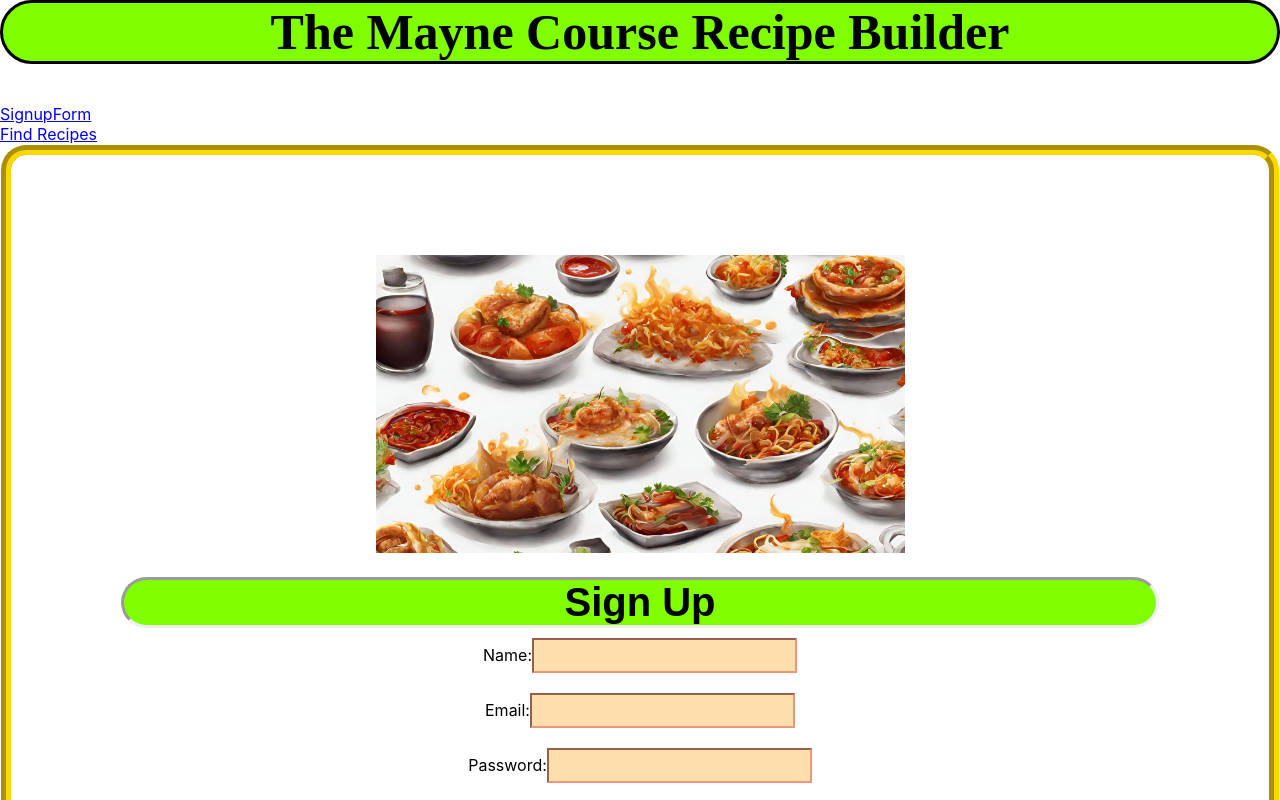
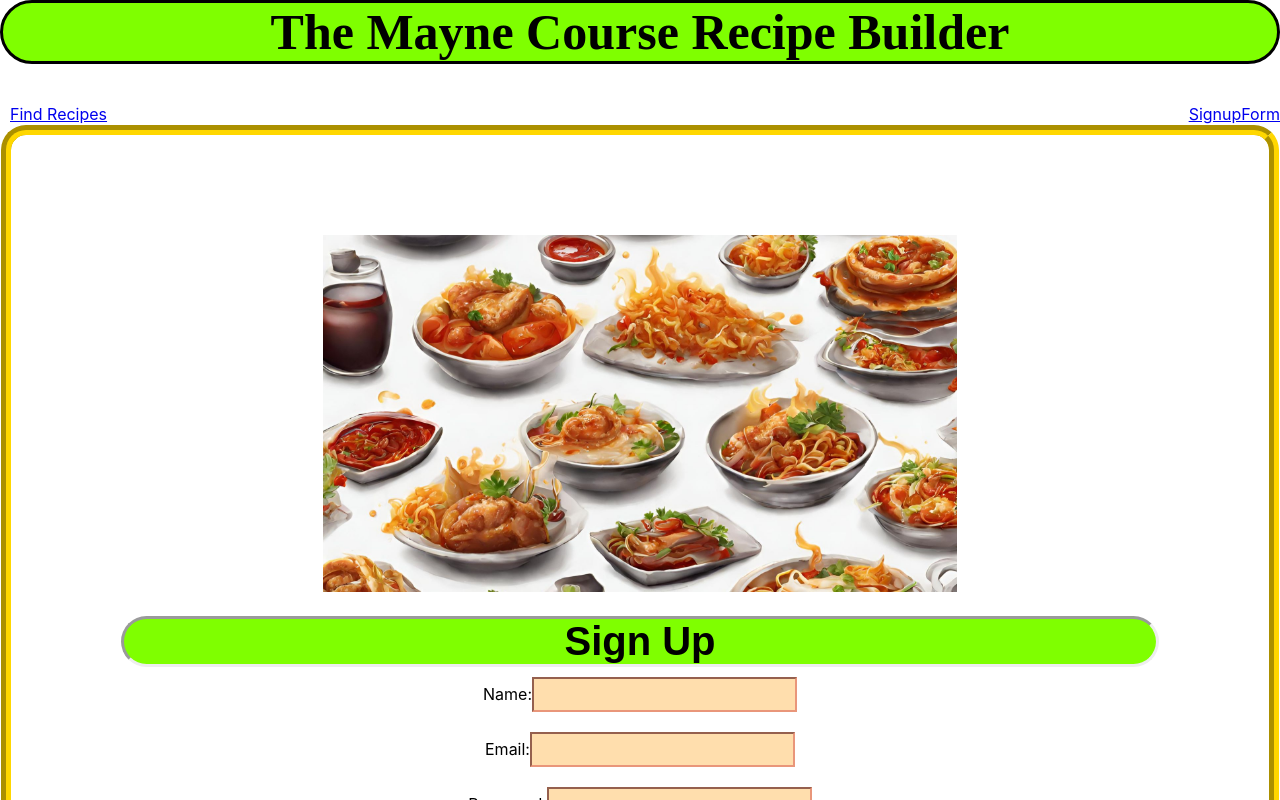
Before and after one commit to Tre50/frontend-react, a React (Create React App) app: page /SignupForm in a window 1280 px wide. Shown: the top 800 px of the page. Built offline with nearby package versions, Linux system fonts and the light colour scheme.

Commit message:
presentation ready

```diff
--- a/src/App.css
+++ b/src/App.css
@@ -87,7 +87,7 @@ input {
 
 
 textarea {
-
+    text-align: center;
     font-size: 20px;
     font-weight:bolder;
     padding: 4px;
@@ -95,3 +95,20 @@ textarea {
     background-color:navajowhite;
     font-family: monospace;
 }
+
+center-container {
+    display: flex;
+    justify-content: center;
+    align-items: center;
+    height: 100vh; }
+
+.signup-form {
+
+    text-align: center;
+}
+.form-group {
+
+    display: flex;
+    align-items: center;
+    margin-bottom: 10px;
+}
--- a/src/components/Header.js
+++ b/src/components/Header.js
@@ -1,34 +1,38 @@
-import { useEffect, useState } from "react"
-import React from "react"
+import { useEffect, useState } from "react";
+import React from "react";
 
-export default function Header(){
-  const [loggedIn, setLoggedIn] = useState(false)
+export default function Header() {
+  const [loggedIn, setLoggedIn] = useState(false);
 
   useEffect(() => {
-    const userLS = localStorage.getItem('myUser')
+    const userLS = localStorage.getItem("myUser");
 
-    if(userLS) setLoggedIn(true)
-  },[])
+    if (userLS) setLoggedIn(true);
+  }, []);
 
   return (
-
-    <div >
-      <br></br>
-      <br></br>
-      <nav >
-        <ul>
-          {/* <li >
-            <a  href="/Home">Welcome To The Mayne Course Recipe Builder </a>
+    <div>
+      <br />
+      <br />
+      <nav style={{ display: "flex", justifyContent: "space-between" }}>
+        <ul style={{ listStyle: "none", display: "flex", alignItems: "center" }}>
+          {/* <li>
+            <a href="/Home">Welcome To The Mayne Course Recipe Builder </a>
           </li> */}
-          {!loggedIn &&
-              <div >
-                <li ><a href="/signupform">SignupForm</a></li>
-                <li><a href ="/recipe">Find Recipes</a></li>
-                {/* <button  type="submit" style={{backgroundColor:'skyblue'}}>Signup</button>     */}
-              </div>
-          }
+          {!loggedIn && (
+            <div style={{ display: "flex" }}>
+              <li style={{ margin: "0 10px" }}>
+                <a href="/recipe">Find Recipes</a>
+              </li>
+            </div>
+          )}
         </ul>
+        {!loggedIn && (
+          <div>
+            <a href="/signupform">SignupForm</a>
+          </div>
+        )}
       </nav>
     </div>
-  )
+  );
 }
--- a/src/components/RecipeList.js
+++ b/src/components/RecipeList.js
@@ -74,11 +74,14 @@ export default function RecipeList({ token }) {
       <main>
         <h2>Recipe Builder</h2>
         <br />
+        <br />
         <img src= {backgroundfood}
         alt="Food Background"
         style={{ width:'50%'}}
 
         />
+         <br />
+         <br />
         {/* Input fields for recipe name and ingredients */}
         <input
           type="text"
--- a/src/components/SignupForm.js
+++ b/src/components/SignupForm.js
@@ -85,13 +85,15 @@ const SignupForm = () => {
 
   return (
     <header>
+
       {verificationComplete ? (
         <h2>Sign Up Succesful!</h2>
       ) : (
         <>
         <img src= {backgroundfood}
         alt="Food Background"
-        style={{ width:'50%'}}
+        style={{ width:'60%'}}
+
 
         />
 
```
Also changed, not shown: src/components/CardContainer.js (line endings or trailing spaces).
